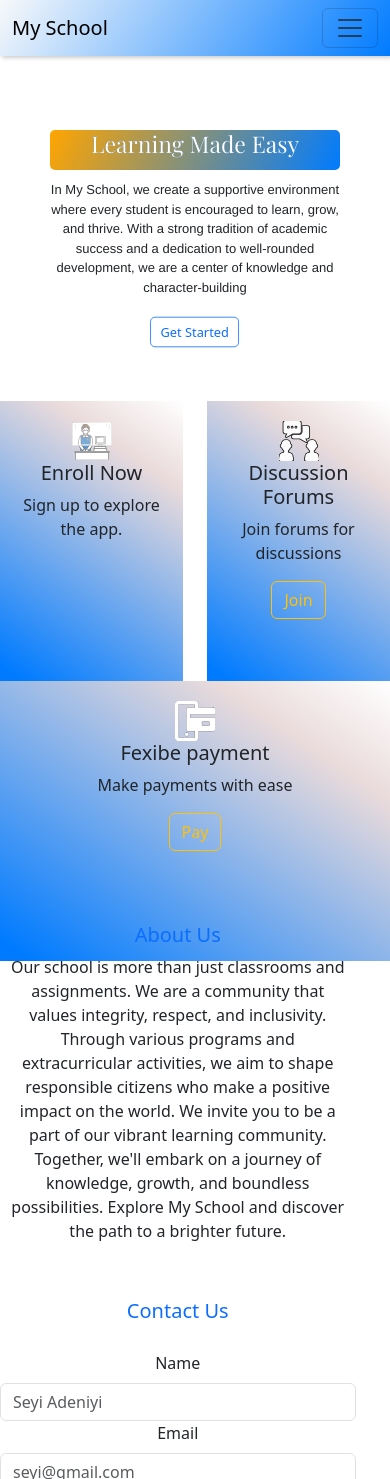
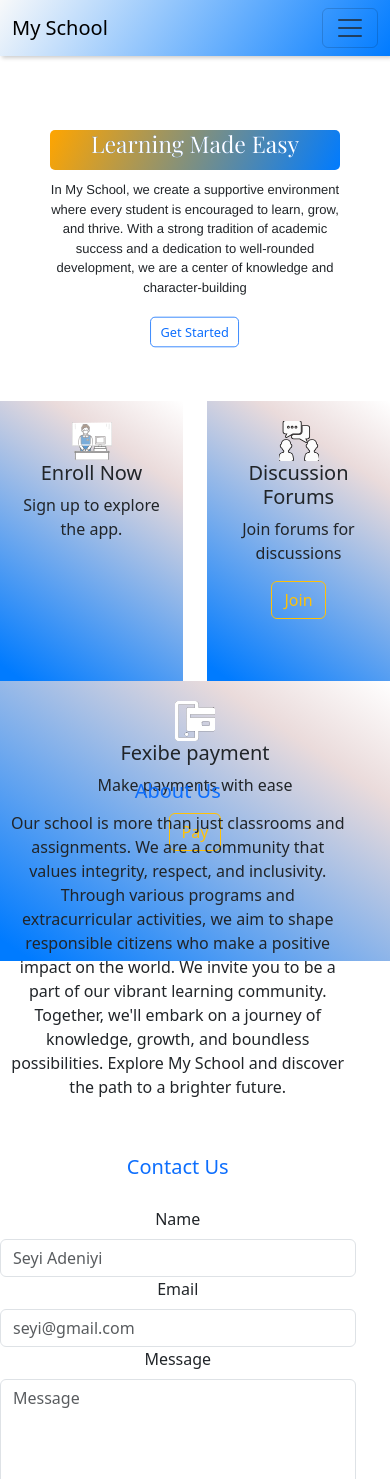
Before and after one commit to Sheyi-shae/My-school-Full-stack--client, a React (Create React App) app: page / in a window 390 px wide. Shown: the top 1479 px of the page. Built offline with nearby package versions, Linux system fonts and the light colour scheme.

Commit message:
recent commit

```diff
--- a/src/App.css
+++ b/src/App.css
@@ -62,7 +62,7 @@
 
 }
 .box-shadow1{
-  box-shadow: 4px 2px 4px 4px rgba(0, 0, 0, 0.2);
+  box-shadow: 2px 2px 2px 8px rgba(0, 0, 0, 0.2);
 }
 .loginPageContainer{
 
--- a/src/components/Carousels.css
+++ b/src/components/Carousels.css
@@ -93,9 +93,15 @@
 
 
   }
+  .section {
+    opacity: 0;
+    transition: opacity 2s ease;
+    height:50vh;
+
+  }
   .borderRight{
     border-right:1px  white;
-    margin-top:20px;
+    margin-top:5px;
   }
 
   .StripeBlue {
@@ -127,7 +133,7 @@
   }
   .borderRight{
 
-    margin-top:80px;
+    margin-top:20px;
   }
 
   .StripeBlue {
@@ -136,7 +142,12 @@
     width: 0;
     margin-bottom: 20px;
   }
+  .section {
+    opacity: 0;
+    transition: opacity 2s ease;
+    height:40vh;
 
+  }
 
   .content {
     font-size: 13px;
```
